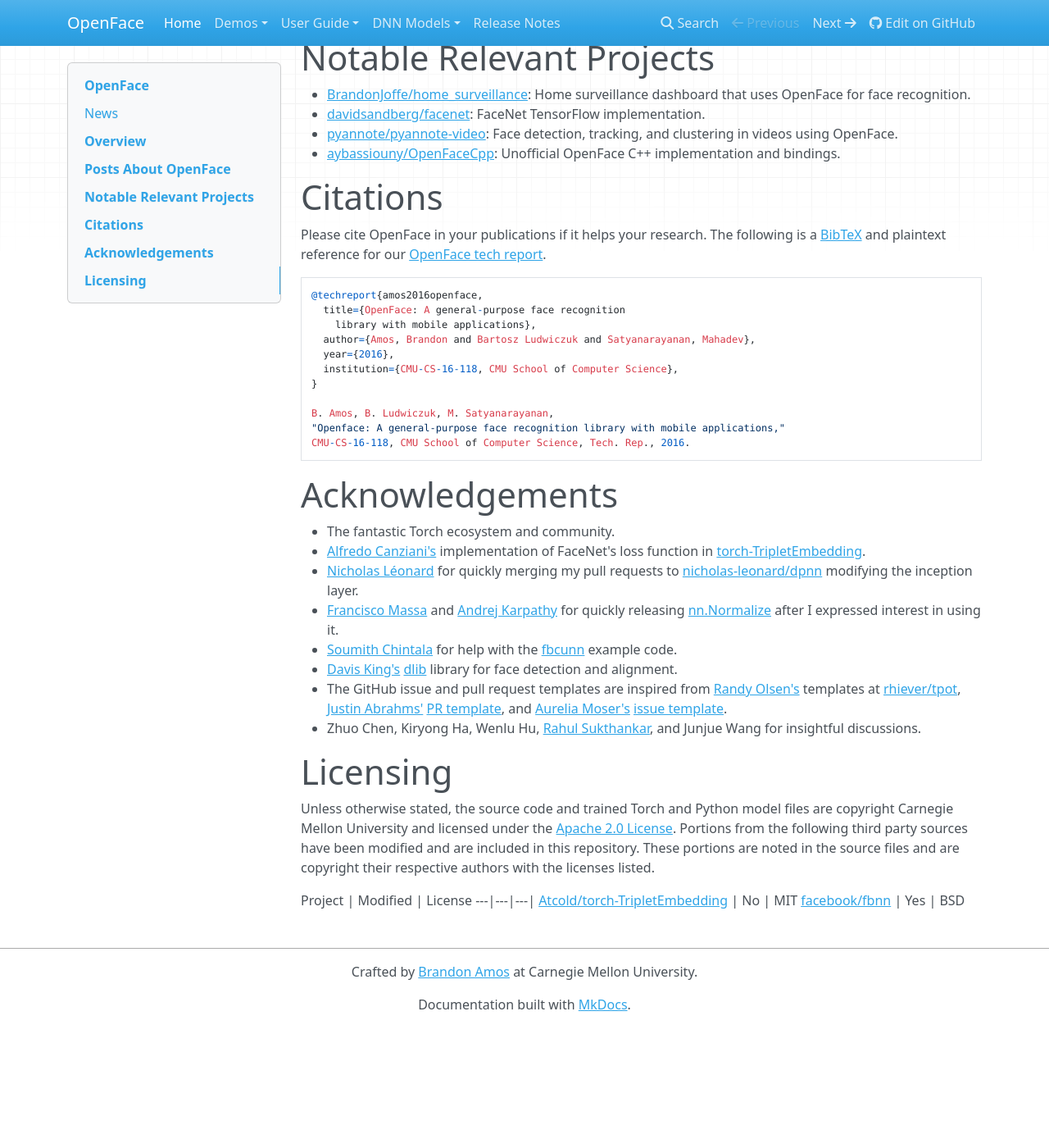
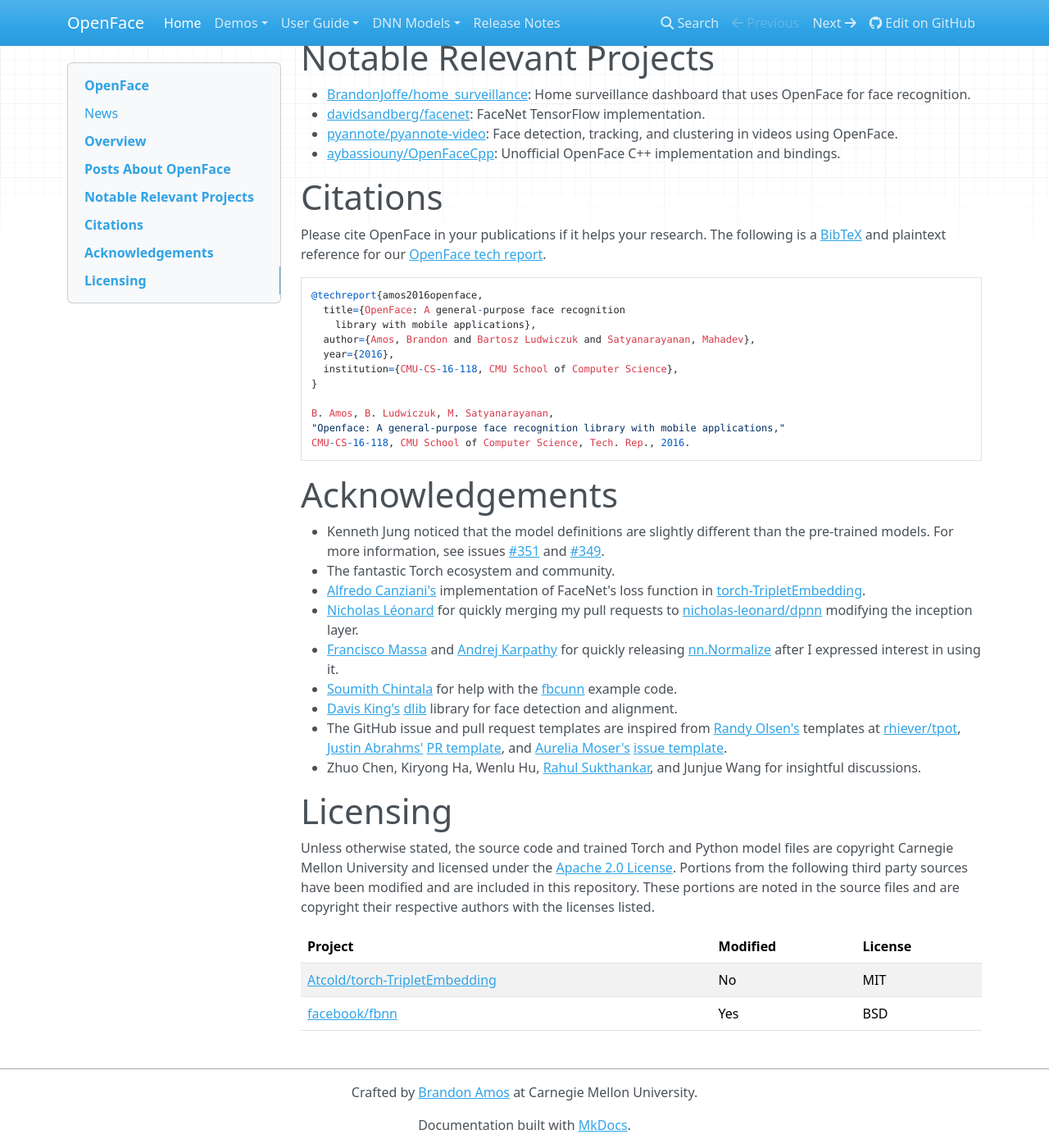
Before and after one commit to cmusatyalab/openface, an MkDocs documentation site: the page built from docs/index.md, in a window 1280 px wide and 1400 px high, scrolled down 2366 px. Shown: the whole window at 82% size. Built offline with MkDocs 1.6.1, drawn with Linux system fonts in a browser that asks for light colours; nearby versions of some CDN libraries; old or Windows-style settings are respelled for this version of MkDocs; before the commit the page ends 3619 px from its top, so only the background shows below that.

Commit message:
Mention inconsistencies between the pre-trained models and the model definitions for #351 and #349

````diff
--- a/docs/index.md
+++ b/docs/index.md
@@ -150,6 +150,11 @@
 ```
 
 # Acknowledgements
++ Kenneth Jung noticed that the model definitions are slightly
+  different than the pre-trained models.
+  For more information, see issues
+  [#351](https://github.com/cmusatyalab/openface/issues/351) and
+  [#349](https://github.com/cmusatyalab/openface/issues/349).
 + The fantastic Torch ecosystem and community.
 + [Alfredo Canziani's](https://github.com/Atcold)
   implementation of FaceNet's loss function in
@@ -189,7 +194,7 @@
 copyright their respective authors with
 the licenses listed.
 
-Project | Modified | License
----|---|---|
+| Project | Modified | License |
+|---|---|---|
 [Atcold/torch-TripletEmbedding](https://github.com/Atcold/torch-TripletEmbedding) | No | MIT
 [facebook/fbnn](https://github.com/facebook/fbnn) | Yes | BSD
````
Also changed, not shown: docs/models-and-accuracies.md (+9 -0 lines), docs/training-new-models.md (+8 -0 lines).
